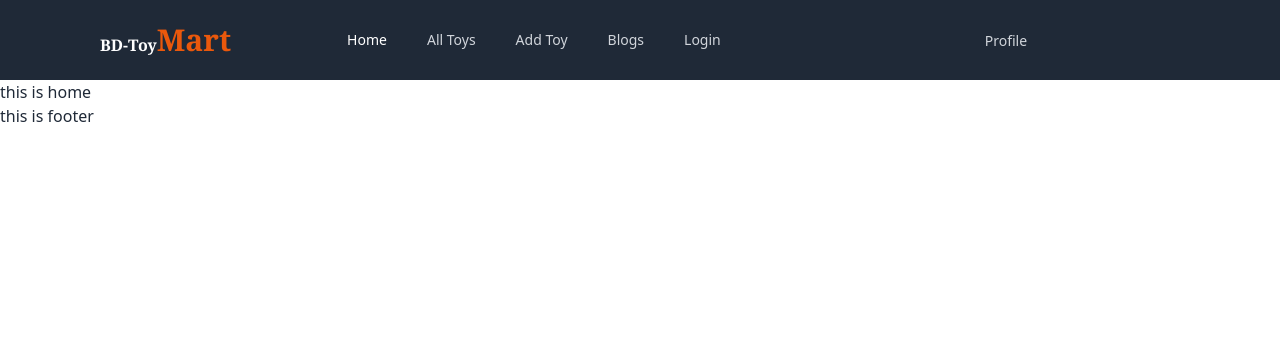
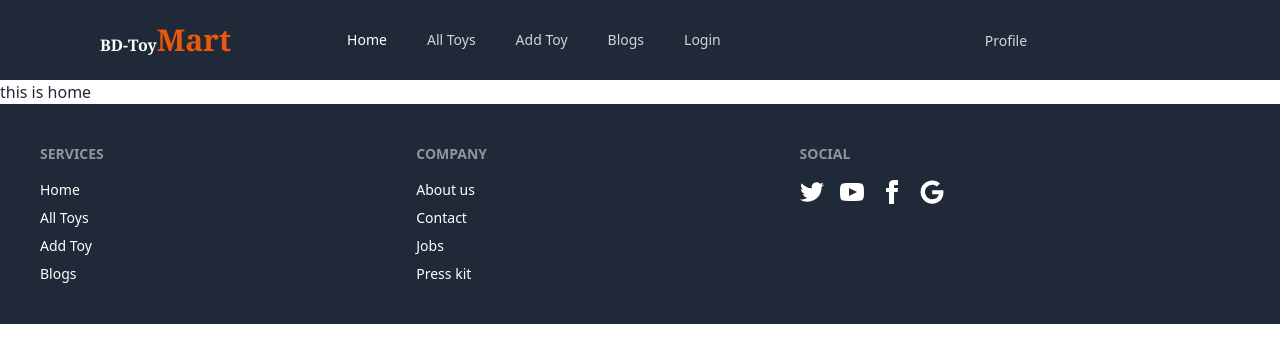
Before and after one commit to jakir540/a11-toy-marketplace-client-side, a React (Vite) app: page / in a window 1280 px wide. Shown: the top 362 px of the page. Built offline with nearby package versions, Linux system fonts and the light colour scheme; some icons are missing.

Commit message:
footer section added

```diff
--- a/src/Pages/Shared/Footer/Footer.jsx
+++ b/src/Pages/Shared/Footer/Footer.jsx
@@ -1,10 +1,39 @@
 import React from 'react';
+import { Link } from 'react-router-dom';
+import { FaGoogle } from 'react-icons/fa';
+
 
 const Footer = () => {
     return (
+       <div className='bg-gray-800'>
+         <footer className=" max-w-7xl mx-auto footer p-10  text-white">
         <div>
-            this is footer
+          <span className="footer-title">Services</span>
+          <Link className="link link-hover">Home</Link>
+          <Link className="link link-hover">All Toys</Link>
+          <Link className="link link-hover">Add Toy</Link>
+          <Link className="link link-hover">Blogs</Link>
         </div>
+        <div>
+          <span className="footer-title">Company</span>
+          <Link className="link link-hover">About us</Link>
+          <Link className="link link-hover">Contact</Link>
+          <Link className="link link-hover">Jobs</Link>
+          <Link className="link link-hover">Press kit</Link>
+        </div>
+        <div>
+          <span className="footer-title">Social</span>
+          <div className="grid grid-flow-col gap-4">
+            <Link><svg xmlns="http://www.w3.org/2000/svg" width="24" height="24" viewBox="0 0 24 24" className="fill-current"><path d="M24 4.557c-.883.392-1.832.656-2.828.775 1.017-.609 1.798-1.574 2.165-2.724-.951.564-2.005.974-3.127 1.195-.897-.957-2.178-1.555-3.594-1.555-3.179 0-5.515 2.966-4.797 6.045-4.091-.205-7.719-2.165-10.148-5.144-1.29 2.213-.669 5.108 1.523 6.574-.806-.026-1.566-.247-2.229-.616-.054 2.281 1.581 4.415 3.949 4.89-.693.188-1.452.232-2.224.084.626 1.956 2.444 3.379 4.6 3.419-2.07 1.623-4.678 2.348-7.29 2.04 2.179 1.397 4.768 2.212 7.548 2.212 9.142 0 14.307-7.721 13.995-14.646.962-.695 1.797-1.562 2.457-2.549z"></path></svg></Link>
+            <Link><svg xmlns="http://www.w3.org/2000/svg" width="24" height="24" viewBox="0 0 24 24" className="fill-current"><path d="M19.615 3.184c-3.604-.246-11.631-.245-15.23 0-3.897.266-4.356 2.62-4.385 8.816.029 6.185.484 8.549 4.385 8.816 3.6.245 11.626.246 15.23 0 3.897-.266 4.356-2.62 4.385-8.816-.029-6.185-.484-8.549-4.385-8.816zm-10.615 12.816v-8l8 3.993-8 4.007z"></path></svg></Link>
+            <Link><svg xmlns="http://www.w3.org/2000/svg" width="24" height="24" viewBox="0 0 24 24" className="fill-current"><path d="M9 8h-3v4h3v12h5v-12h3.642l.358-4h-4v-1.667c0-.955.192-1.333 1.115-1.333h2.885v-5h-3.808c-3.596 0-5.192 1.583-5.192 4.615v3.385z"></path></svg></Link>
+            <Link>
+            <div className='text-2xl'><FaGoogle></FaGoogle></div>
+            </Link>
+          </div>
+        </div>
+      </footer>
+       </div>
     );
 };
 
```
